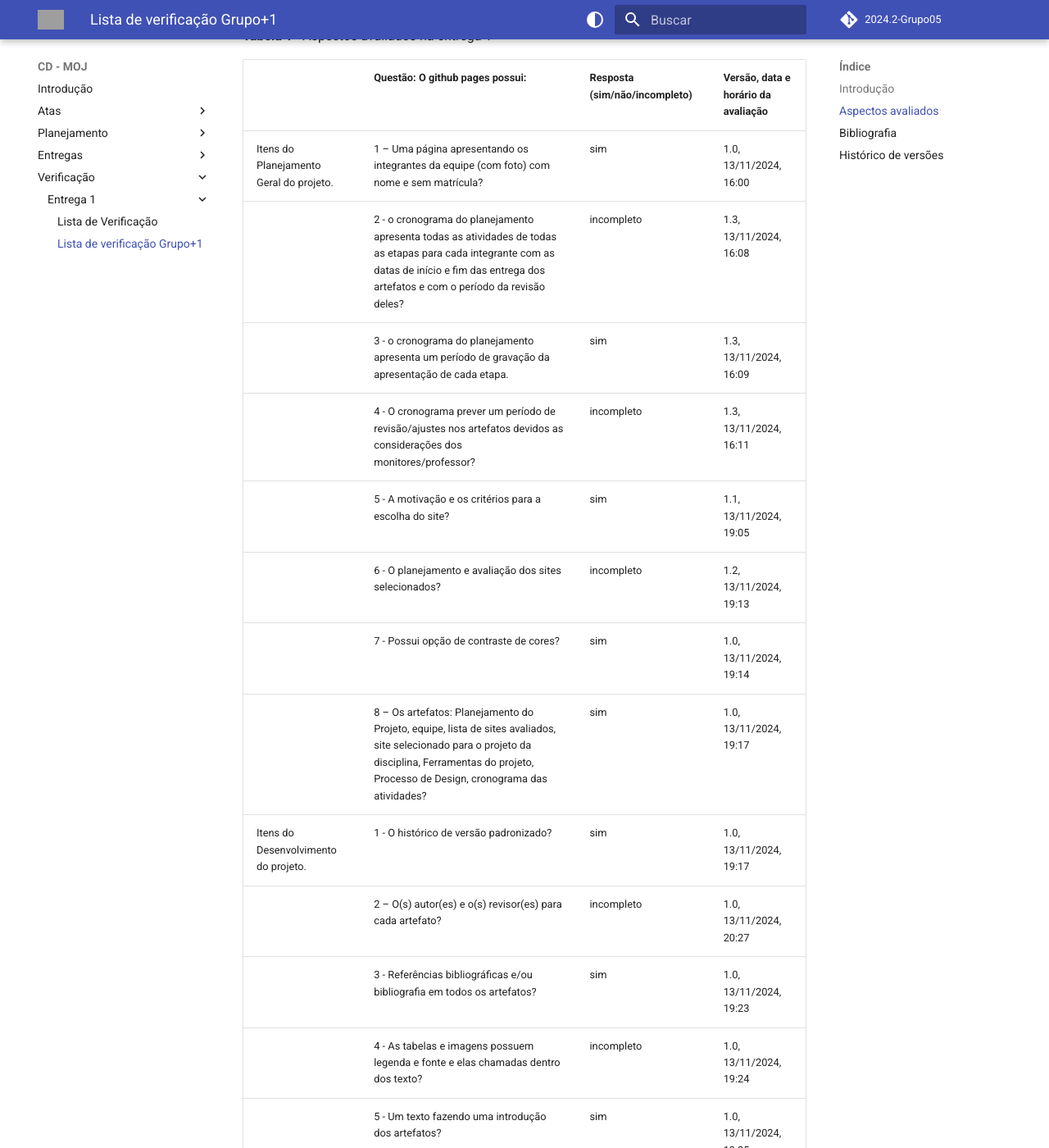
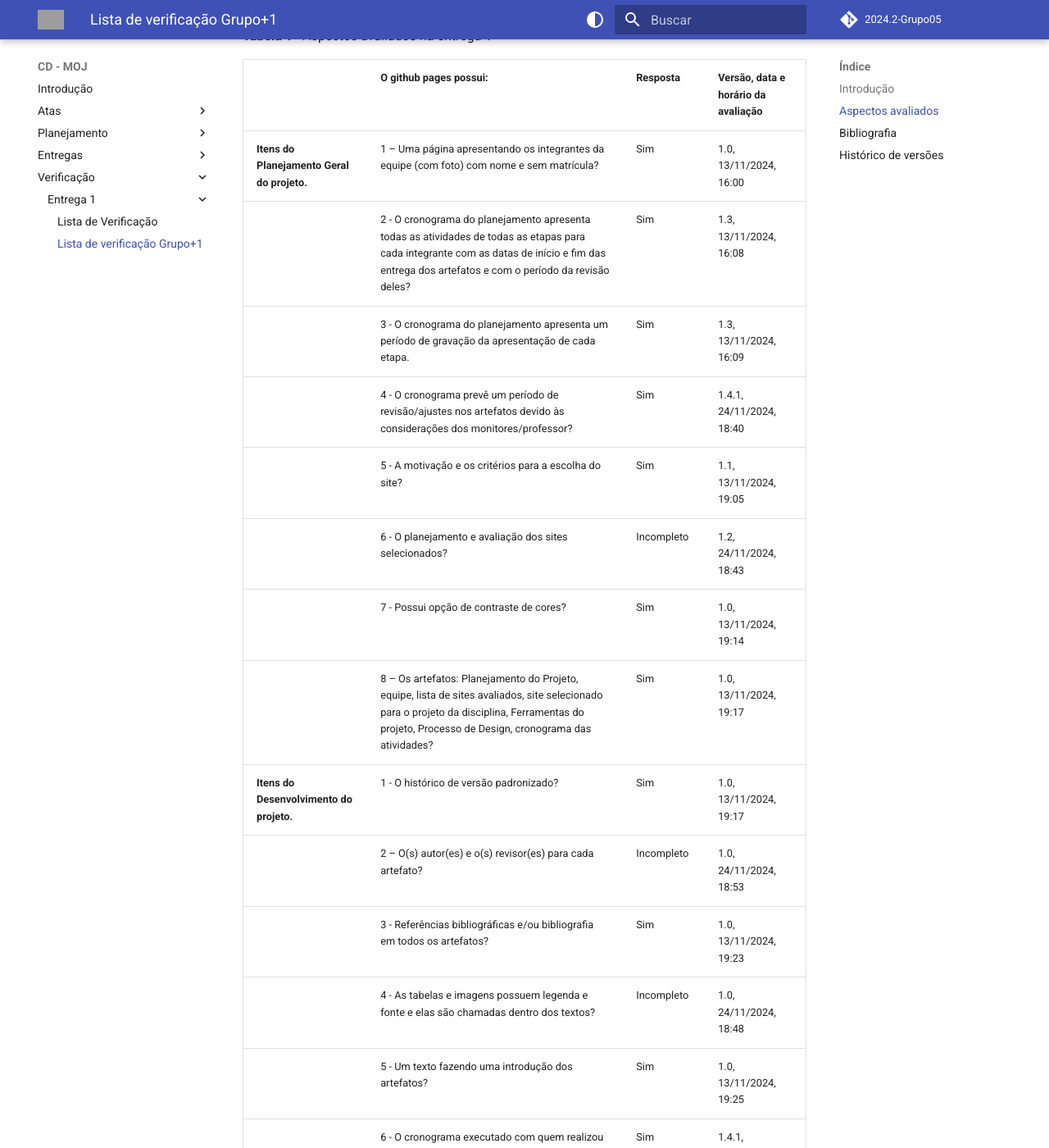
Before and after one commit to Interacao-Humano-Computador/2024.2-Grupo05, an MkDocs documentation site: the page built from docs/apresentacoes/avaliação-grupo06.md, in a window 1280 px wide and 1400 px high, scrolled down 342 px. Shown: the whole window at 82% size. Built offline with MkDocs 1.6.1 and Material for MkDocs 9.7.7, drawn with Linux system fonts in a browser that asks for light colours; comment, search, counter and statistics services are not loaded; the version menu is left out; some of the changed text lies outside the part shown; grey boxes are pictures that could not be loaded.

Commit message:
docs: Revisão da avaliação do grupo 06.

```diff
--- a/docs/apresentacoes/avaliação-grupo06.md
+++ b/docs/apresentacoes/avaliação-grupo06.md
@@ -7,28 +7,35 @@ Neste documento está contido a avaliação do grupo 06 acerca de primeira entre
 
 **Tabela 1** - Aspectos avaliados na entrega 1 </p>
 
-|                                         | Questão: O github pages possui:                                                                                                                                                                    | Resposta (sim/não/incompleto) | Versão, data e horário da avaliação |
-| --------------------------------------- | -------------------------------------------------------------------------------------------------------------------------------------------------------------------------------------------------- | ----------------------------- | ----------------------------------- |
-| Itens do Planejamento Geral do projeto. | 1 – Uma página apresentando os integrantes da equipe (com foto) com nome e sem matrícula?                                                                                                          | sim                           | 1.0, 13/11/2024, 16:00              |
-|                                         | 2 - o cronograma do planejamento apresenta todas as atividades de todas as etapas para cada integrante com as datas de início e fim das entrega dos artefatos e com o período da revisão deles?    | incompleto                    | 1.3, 13/11/2024, 16:08              |
-|                                         | 3 - o cronograma do planejamento apresenta um período de gravação da apresentação de cada etapa.                                                                                                   | sim                           | 1.3, 13/11/2024, 16:09              |
-|                                         | 4 - O cronograma prever um período de revisão/ajustes nos artefatos devidos as considerações dos monitores/professor?                                                                              | incompleto                    | 1.3, 13/11/2024, 16:11              |
-|                                         | 5 - A motivação e os critérios para a escolha do site?                                                                                                                                             | sim                           | 1.1, 13/11/2024, 19:05              |
-|                                         | 6 - O planejamento e avaliação dos sites selecionados?                                                                                                                                             | incompleto                    | 1.2, 13/11/2024, 19:13              |
-|                                         | 7 - Possui opção de contraste de cores?                                                                                                                                                            | sim                           | 1.0, 13/11/2024, 19:14              |
-|                                         | 8 – Os artefatos: Planejamento do Projeto, equipe, lista de sites avaliados, site selecionado para o projeto da disciplina, Ferramentas do projeto, Processo de Design, cronograma das atividades? | sim                           | 1.0, 13/11/2024, 19:17              |
-| Itens do Desenvolvimento do projeto.    | 1 - O histórico de versão padronizado?                                                                                                                                                             | sim                           | 1.0, 13/11/2024, 19:17              |
-|                                         | 2 – O(s) autor(es) e o(s) revisor(es) para cada artefato?                                                                                                                                          | incompleto                           | 1.0, 13/11/2024, 20:27              |
-|                                         | 3 - Referências bibliográficas e/ou bibliografia em todos os artefatos?                                                                                                                            | sim                           | 1.0, 13/11/2024, 19:23              |
-|                                         | 4 - As tabelas e imagens possuem legenda e fonte e elas chamadas dentro dos texto?                                                                                                                 | incompleto                    | 1.0, 13/11/2024, 19:24              |
-|                                         | 5 - Um texto fazendo uma introdução dos artefatos?                                                                                                                                                 | sim                           | 1.0, 13/11/2024, 19:25              |
-|                                         | 6 - o cronograma executado com quem realizou cada artefato/atividade com as datas de início e fim da construção/realização do artefato/atividade.                                                  | não                           | 1.0, 13/11/2024, 19:26              |
-|                                         | 7 - Ata(s) da(s) reuniões (com data, horário de início e do final, participantes, objetivo,atividades definidas etc).                                                                              | sim                           | 1.1, 13/11/2024, 19:27              |
-|                                         | 8 – A gravação da reunião do grupo.                                                                                                                                                                | sim                           | 1.1, 13/11/2024, 19:28              |
-|                                         | 9 - Vídeo de apresentação na categoria “não listado” no youtube?                                                                                                                                   | sim                           | 1.0, 13/11/2024, 19:30              |
-| Itens do conteúdo da disciplina         | A justificativa da escolha do Processo de  Design?                                                                                                                                                 | sim                           | 1.0, 13/11/2024, 20:34              |
+| | O github pages possui: | Resposta | Versão, data e horário da avaliação |
+|-|------------------------|----------|-------------------------------------|
+| **Itens do Planejamento Geral do projeto.** | 1 – Uma página apresentando os integrantes da equipe (com foto) com nome e sem matrícula? | Sim | 1.0, 13/11/2024, 16:00 |
+| | 2 - O cronograma do planejamento apresenta todas as atividades de todas as etapas para cada integrante com as datas de início e fim das entrega dos artefatos e com o período da revisão deles? | Sim | 1.3, 13/11/2024, 16:08 |
+| | 3 - O cronograma do planejamento apresenta um período de gravação da apresentação de cada etapa. | Sim | 1.3, 13/11/2024, 16:09 |
+| | 4 - O cronograma prevê um período de revisão/ajustes nos artefatos devido às considerações dos monitores/professor? | Sim | 1.4.1, 24/11/2024, 18:40 |
+| | 5 - A motivação e os critérios para a escolha do site? | Sim | 1.1, 13/11/2024, 19:05 |
+| | 6 - O planejamento e avaliação dos sites selecionados? | Incompleto | 1.2, 24/11/2024, 18:43 |
+| | 7 - Possui opção de contraste de cores? | Sim | 1.0, 13/11/2024, 19:14 |
+| | 8 – Os artefatos: Planejamento do Projeto, equipe, lista de sites avaliados, site selecionado para o projeto da disciplina, Ferramentas do projeto, Processo de Design, cronograma das atividades? | Sim | 1.0, 13/11/2024, 19:17 |
+| **Itens do Desenvolvimento do projeto.** | 1 - O histórico de versão padronizado?| Sim | 1.0, 13/11/2024, 19:17 |
+| | 2 – O(s) autor(es) e o(s) revisor(es) para cada artefato? | Incompleto | 1.0, 24/11/2024, 18:53 |
+| | 3 - Referências bibliográficas e/ou bibliografia em todos os artefatos? | Sim | 1.0, 13/11/2024, 19:23 |
+| | 4 - As tabelas e imagens possuem legenda e fonte e elas são chamadas dentro dos textos? | Incompleto | 1.0, 24/11/2024, 18:48 |
+| | 5 - Um texto fazendo uma introdução dos artefatos? | Sim | 1.0, 13/11/2024, 19:25 |
+| | 6 - O cronograma executado com quem realizou cada artefato/atividade com as datas de início e fim da construção/realização do artefato/atividade. | Sim | 1.4.1, 24/11/2024, 18:49 |
+| | 7 - Ata(s) da(s) reuniões (com data, horário de início e do final, participantes, objetivo, atividades definidas etc). | Sim | 1.1, 13/11/2024, 19:27 |
+| | 8 – A gravação da reunião do grupo. | Sim | 1.1, 13/11/2024, 19:28 |
+| | 9 - Vídeo de apresentação na categoria “não listado” no YouTube? | Sim | 1.0, 13/11/2024, 19:30 |
+| **Itens do conteúdo da disciplina.** | A justificativa da escolha do Processo de Design? | Sim | 1.0, 13/11/2024, 20:34 |
 
-Fonte: [Ruan Carvalho](https://github.com/Ruan-Carvalho), 2024
+
+Fonte: [Ruan Carvalho](https://github.com/Ruan-Carvalho) e [Marcelo Adrian](https://github.com/Marcelo-Adrian), 2024
+
+**Figura 1** - Gráfico das respostas avaliadas na entrega 1 </p>
+
+![Respostas](/docs/assets/AV1_Respostas.png)
+
+Fonte: [Marcelo Adrian](https://github.com/Marcelo-Adrian), 2024
 
 ## Bibliografia
 
@@ -36,6 +43,7 @@ Fonte: [Ruan Carvalho](https://github.com/Ruan-Carvalho), 2024
 
 ## Histórico de versões
 
-| Versão |     Descrição      |                     Autor(es)                     |    Data    |                     Revisor(es)                     | Data de revisão |
-| :----: | :----------------: | :-----------------------------------------------: | :--------: | :-------------------------------------------------: | :-------------: |
+| Versão | Descrição | Autor(es) | Data | Revisor(es) | Data de revisão |
+| :----: | :-------: | :-------: | :--: | :-------------------------------: | :-------------: |
 |  1.0   | Realização da avaliação | [Ruan Carvalho](https://github.com/Ruan-Carvalho) | 13/11/2024 | [Marcelo Adrian](https://github.com/Marcelo-Adrian) |   13/11/2024   |
+|  1.1   | Reavaliação após feedback | [Marcelo Adrian](https://github.com/Marcelo-Adrian) | 24/11/2024 |  |   /11/2024   |
```
Also changed, not shown: docs/assets/AV1_Respostas.png (added).
